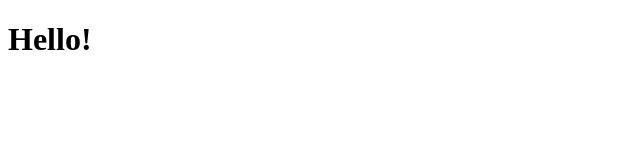
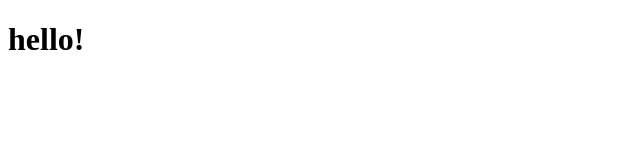
Before and after one commit to Hikopop/hikopop.github.io, a plain HTML site: page index.html in a window 1280 px wide. Shown: the full height of the page, 0-640 px from the left. Drawn offline with Linux system fonts and the light colour scheme.

Commit message:
Update index.html

```diff
--- a/index.html
+++ b/index.html
@@ -6,6 +6,6 @@
     <title>Document</title>
 </head>
 <body>
-    <h1>Hello!</h1>
+    <h1>hello!</h1>
 </body>
 </html>
```
